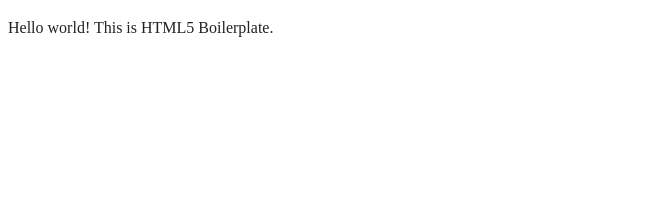
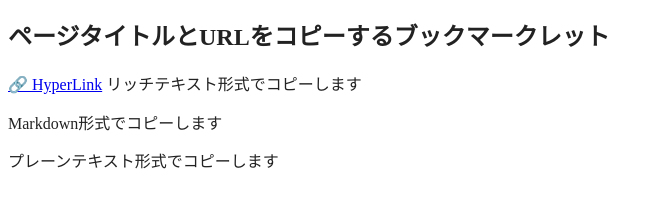
Before and after one commit to ttsukasan/fast-copy-link, a website built with webpack: page index.html in a window 1280 px wide. Shown: the part 52-260 px from the top of the page, without its empty margins (0-662 px from the left). Built offline with nearby package versions, Linux system fonts and the light colour scheme; what terser would draw is missing.

Commit message:
スクリプトをminifyしてボタンにセット

```diff
--- a/index.html
+++ b/index.html
@@ -4,7 +4,7 @@
 <head>
   <meta charset="utf-8">
   <meta name="viewport" content="width=device-width, initial-scale=1">
-  <title></title>
+  <title>Fast Link Copy</title>
   <link rel="stylesheet" href="css/style.css">
   <meta name="description" content="">
 
@@ -36,8 +36,19 @@
   <main>
     <div class="row">
       <div class="col">
-        <p>Hello world! This is HTML5 Boilerplate.</p>
-
+        <h2>ページタイトルとURLをコピーするブックマークレット</h2>
+        <p>
+          <a id="scriptTextHtml" class="button outline hidden">🔗 HyperLink</a>
+          リッチテキスト形式でコピーします
+        </p>
+        <p>
+          <a id="scriptMarkdown" class="button outline hidden">Markdown</a>
+          Markdown形式でコピーします
+        </p>
+        <p>
+          <a id="scriptPlaintext" class="button outline hidden">plaintext</a>
+          プレーンテキスト形式でコピーします
+        </p>
       </div>
     </div>
   </main>
--- a/js/index.js
+++ b/js/index.js
@@ -9,13 +9,13 @@
   // ファイルの内容が配列に格納される
   const fileContents = responses;
   const result0 = await minify(fileContents[0], {sourceMap: true});
-  console.log(result0.code);
   // // スクリプトをセットしてボタンを表示
-  // const drawRectangleButtons = document.getElementsByClassName('draw-rectangle');
-  // for (let i = 0; i < drawRectangleButtons.length; i++) {
-  //   drawRectangleButtons[i].href = `javascript:${result0.code}void(0);`;
-  //   drawRectangleButtons[i].style.display = 'inline';
-  // }
+  const button0 = document.getElementById('scriptTextHtml');
+  button0.href = `javascript:${result0.code}void(0);`;
+  // hidden classを削除して表示
+  button0.classList.remove('hidden');
+
+
   // const result1 = await minify(fileContents[1], {sourceMap: true});
   // const drawTextareaButtons = document.getElementsByClassName('draw-textarea');
   // console.log(drawTextareaButtons)
```
